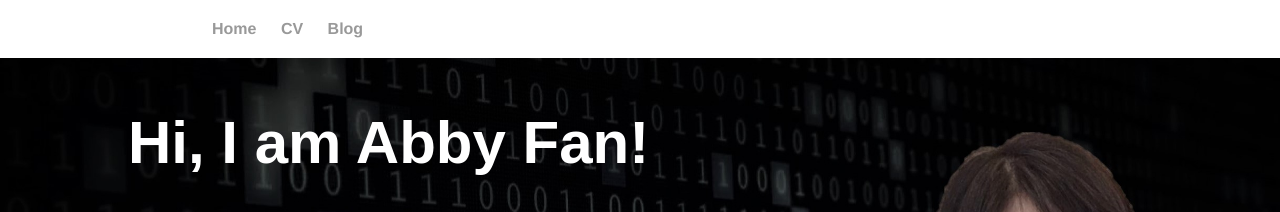
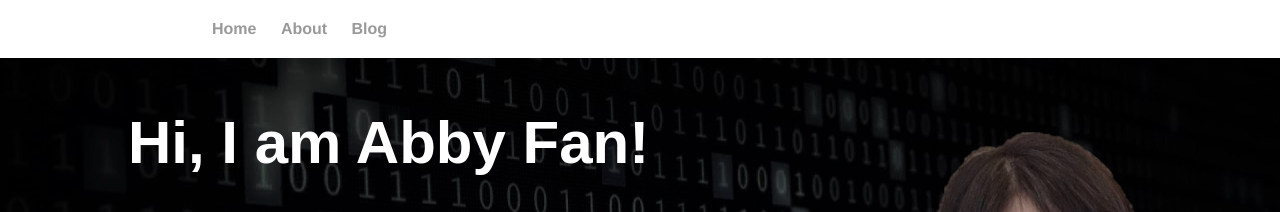
Before and after one commit to zf2169/zf2169.github.io, a Jekyll site: the page built from index.html, in a window 1280 px wide. Shown: the top 212 px of the page. Built offline with Jekyll 4.4.1, drawn with Linux system fonts in a browser that asks for light colours.

Commit message:
Update default.html

```diff
--- a/_layouts/default.html
+++ b/_layouts/default.html
@@ -11,7 +11,7 @@
 		<nav>
 		<ul>
 	        	<li><a href="/">Home</a></li>
-	        	<li><a href="/cv">CV</a></li>
+	        	<li><a href="/cv">About</a></li>
 			<li><a href="/blog">Blog</a></li>
 	    	</ul>
 		</nav>
```
